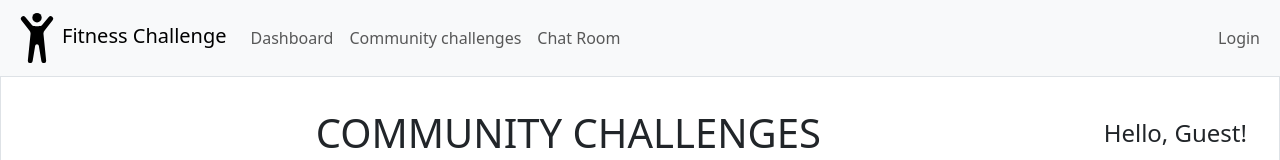
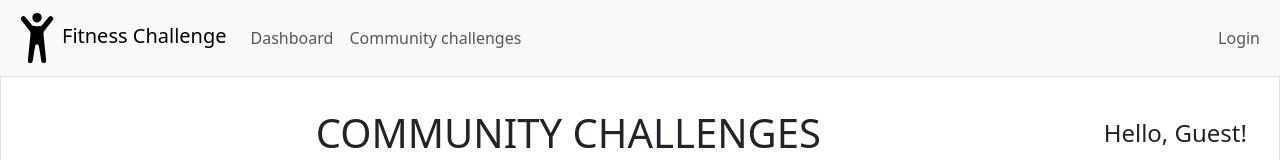
Before and after one commit to robert-brumleve/crowd-sourced-fitness-challenge-app, a React (Create React App) app in the folder frontend/: page / in a window 1280 px wide. Shown: the top 160 px of the page. Built offline with nearby package versions, Linux system fonts and the light colour scheme; no server answers.

Commit message:
remove chatroom from navbar

```diff
--- a/frontend/src/components/Navbar.js
+++ b/frontend/src/components/Navbar.js
@@ -59,15 +59,7 @@ const Navbar = () => {
                 Community challenges
               </NavLink>
             </li>
-            <li className="nav-item">
-              <NavLink
-                className={({ isActive }) => getNavLinkClass(isActive)}
-                aria-current="page"
-                to="chatroom"
-              >
-                Chat Room
-              </NavLink>
-            </li>
+
           </ul>
           <ul className="navbar-nav  mb-2 mb-lg-0 ">
             {/* Conditionally render login or logout link */}
```
